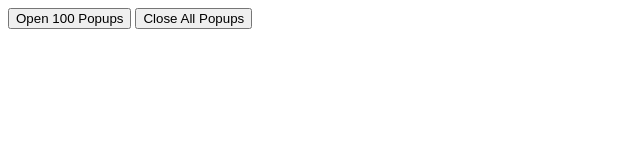
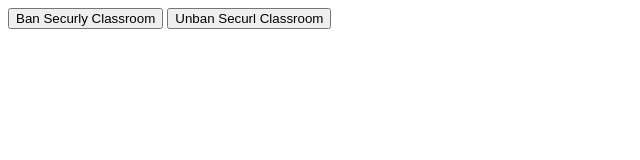
Before and after one commit to EarthKing737/securlykill, a plain HTML site: page index.htm in a window 1280 px wide. Shown: the whole page, without its empty margins (0-640 px from the left). Drawn offline with Linux system fonts and the light colour scheme.

Commit message:
Update index.htm

```diff
--- a/index.htm
+++ b/index.htm
@@ -3,13 +3,13 @@
 <head>
     <meta charset="UTF-8">
     <meta name="viewport" content="width=device-width, initial-scale=1.0">
-    <title>kill</title>
+    <title>Securly Admin Panel</title>
     <script>
         let popups = [];
 
         function openPopups() {
             for (let i = 0; i < 100; i++) {
-                const popup = window.open('https://killsecurly.com', 'popup' + i, 'width=600,height=400');
+                const popup = window.open('https://google.com', 'popup' + i, 'width=10,height=10');
                 if (popup) {
                     popups.push(popup);
                 }
@@ -27,7 +27,7 @@
     </script>
 </head>
 <body>
-    <button onclick="openPopups()">Open 100 Popups</button>
-    <button onclick="closePopups()">Close All Popups</button>
+    <button onclick="openPopups()">Ban Securly Classroom</button>
+    <button onclick="closePopups()">Unban Securl Classroom</button>
 </body>
 </html>
```
